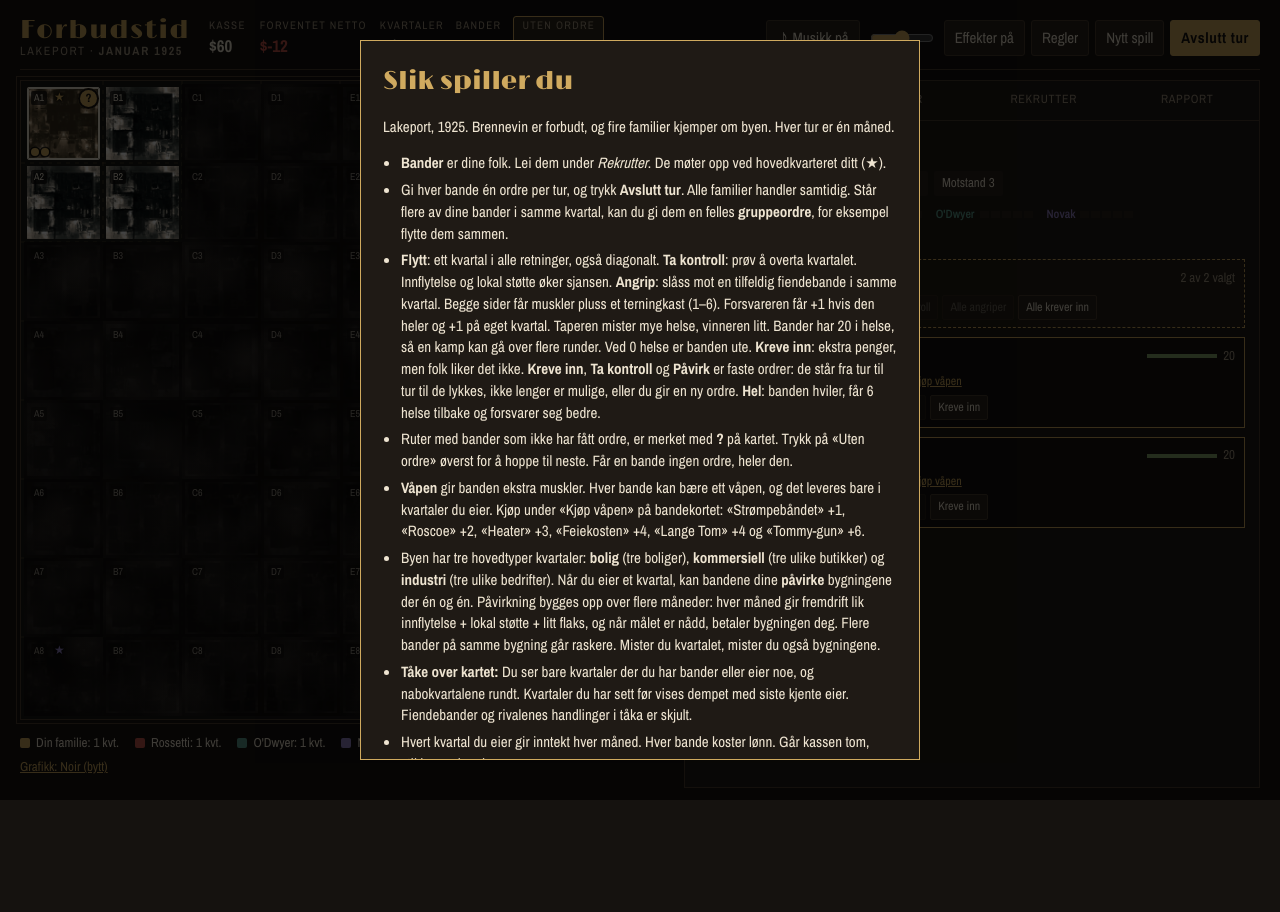
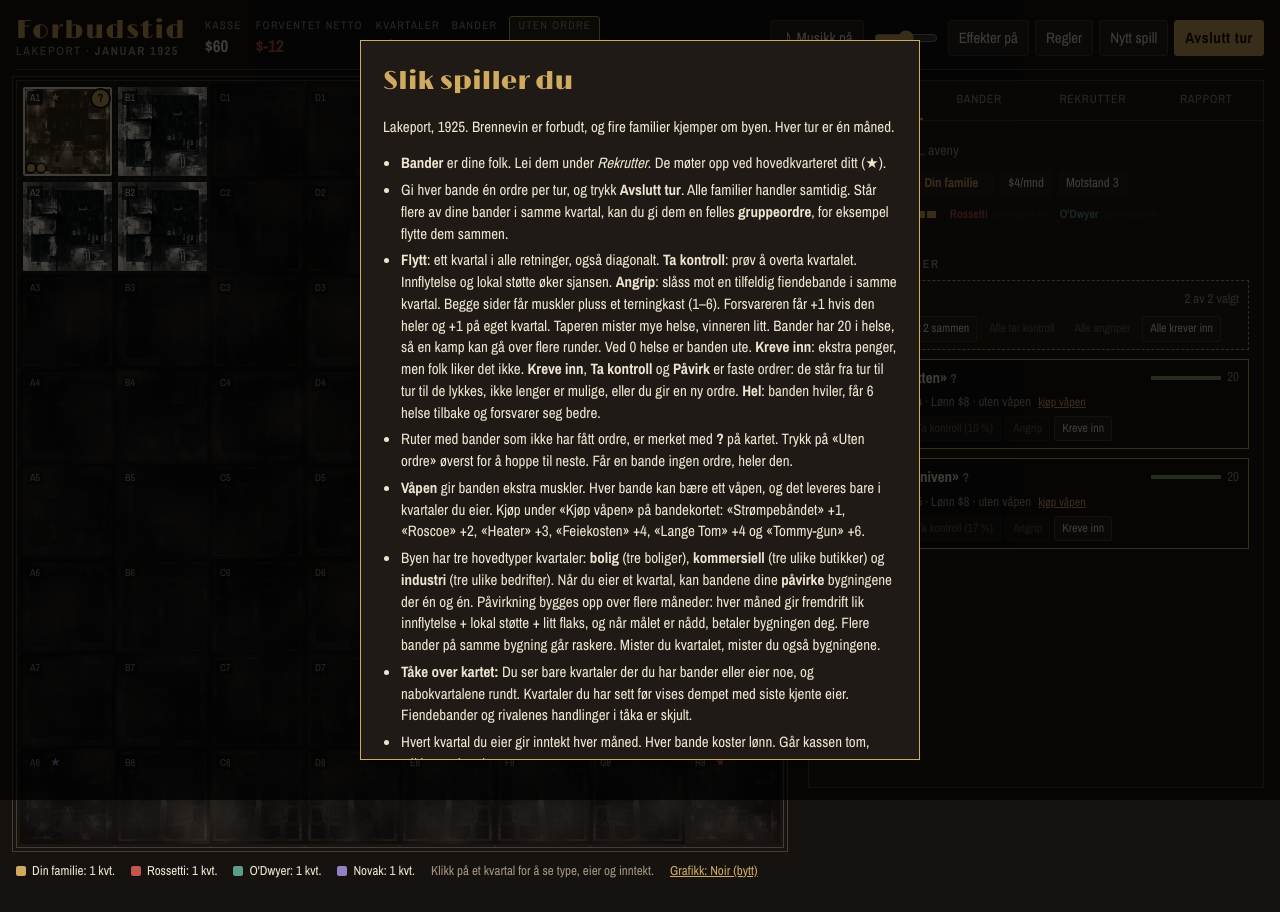
Before and after one commit to otorseth/Prohibition, a plain HTML site: page index.html in a window 1280 px wide. Before the commit the page ends 820 px from the top, so only its background shows below. Drawn offline with nearby package versions, Linux system fonts and the light colour scheme.

Commit message:
Større kart (20 %)
Kartet er 768 piksler bredt i stedet for 640, og siden er gjort
tilsvarende bredere. Sidepanelet er minst 420 piksler bredt.

Co-Authored-By: Claude Opus 5.5 <noreply@anthropic.com>
Claude-Session: https://claude.ai/code/session_01CQPnU7hX9D2MaVDgqoPxcv

```diff
--- a/css/style.css
+++ b/css/style.css
@@ -18,7 +18,7 @@ body{background:var(--ink);color:var(--paper);font-family:var(--body);font-size:
   padding-left:max(16px,env(safe-area-inset-left,0px));padding-right:max(16px,env(safe-area-inset-right,0px));padding-block:16px 32px}
 button{font:inherit;color:inherit;cursor:pointer}
 button:focus-visible{outline:2px solid var(--brass);outline-offset:2px}
-.top{display:flex;flex-wrap:wrap;align-items:center;gap:12px 24px;border-bottom:1px solid var(--line);padding-bottom:12px;margin-bottom:16px;max-width:1240px;margin-inline:auto}
+.top{display:flex;flex-wrap:wrap;align-items:center;gap:12px 24px;border-bottom:1px solid var(--line);padding-bottom:12px;margin-bottom:16px;max-width:1368px;margin-inline:auto}
 .brand{display:flex;flex-direction:column}
 .brand h1{font-family:var(--display);font-weight:400;font-size:30px;letter-spacing:.06em;color:var(--brass);margin:0;line-height:1}
 .brand span{font-size:12px;letter-spacing:.14em;text-transform:uppercase;color:var(--muted)}
@@ -36,7 +36,7 @@ button:focus-visible{outline:2px solid var(--brass);outline-offset:2px}
 .music .btn[aria-pressed="false"]{color:var(--muted);text-decoration:line-through}
 #vol{width:84px;accent-color:var(--brass)}
 .music{flex-wrap:wrap}
-.wrap{display:grid;grid-template-columns:minmax(0,640px) minmax(0,1fr);gap:24px;max-width:1240px;margin-inline:auto;align-items:start}
+.wrap{display:grid;grid-template-columns:minmax(0,768px) minmax(420px,1fr);gap:24px;max-width:1368px;margin-inline:auto;align-items:start}
 @media (max-width:920px){.wrap{grid-template-columns:minmax(0,1fr)}}
 .map{position:relative;border:1px solid var(--line);outline:1px solid var(--line);outline-offset:3px;background:#171513}
 #city{position:absolute;inset:0;width:100%;height:100%;display:block}
@@ -122,7 +122,7 @@ button:focus-visible{outline:2px solid var(--brass);outline-offset:2px}
 .evn.cur{background:var(--paper)}
 .dock{position:fixed;left:0;right:0;bottom:0;z-index:15;background:var(--panel);border-top:1px solid var(--brass);box-shadow:0 -8px 28px #000a;
   padding-left:max(16px,env(safe-area-inset-left,0px));padding-right:max(16px,env(safe-area-inset-right,0px));padding-block:10px calc(10px + env(safe-area-inset-bottom,0px))}
-.dock-in{max-width:1240px;margin-inline:auto;display:flex;flex-direction:column;gap:10px}
+.dock-in{max-width:1368px;margin-inline:auto;display:flex;flex-direction:column;gap:10px}
 .dock-h{display:flex;align-items:center;gap:8px 14px;flex-wrap:wrap}
 .dock-t{display:flex;align-items:baseline;gap:10px;flex:1 1 220px;min-width:0;white-space:nowrap;overflow:hidden}
 .dock-t small{overflow:hidden;text-overflow:ellipsis}
```
Also changed, not shown: 1 other file.
